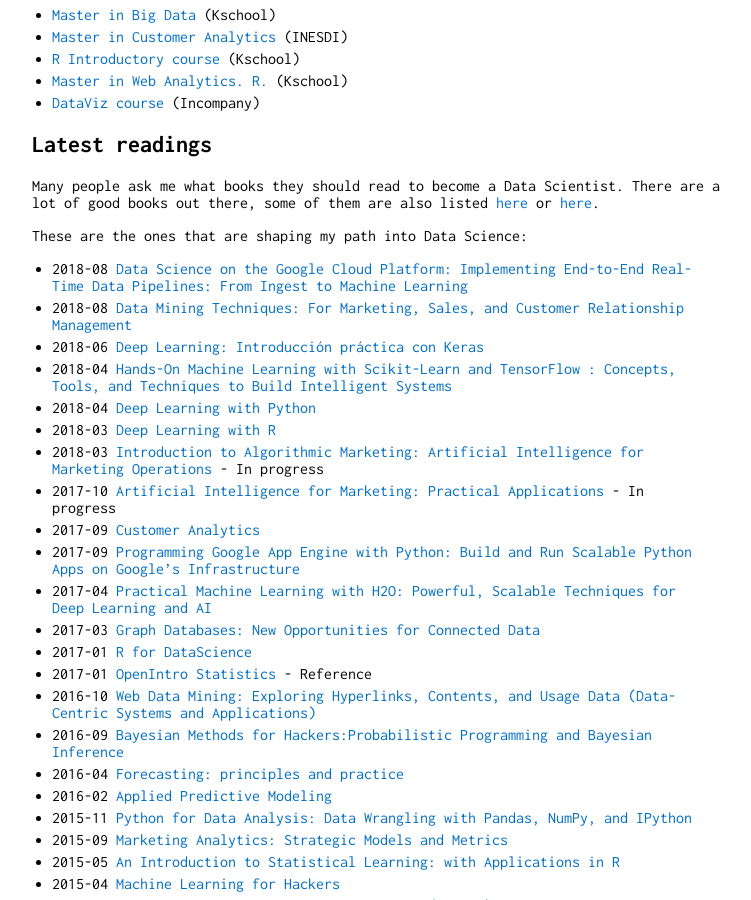
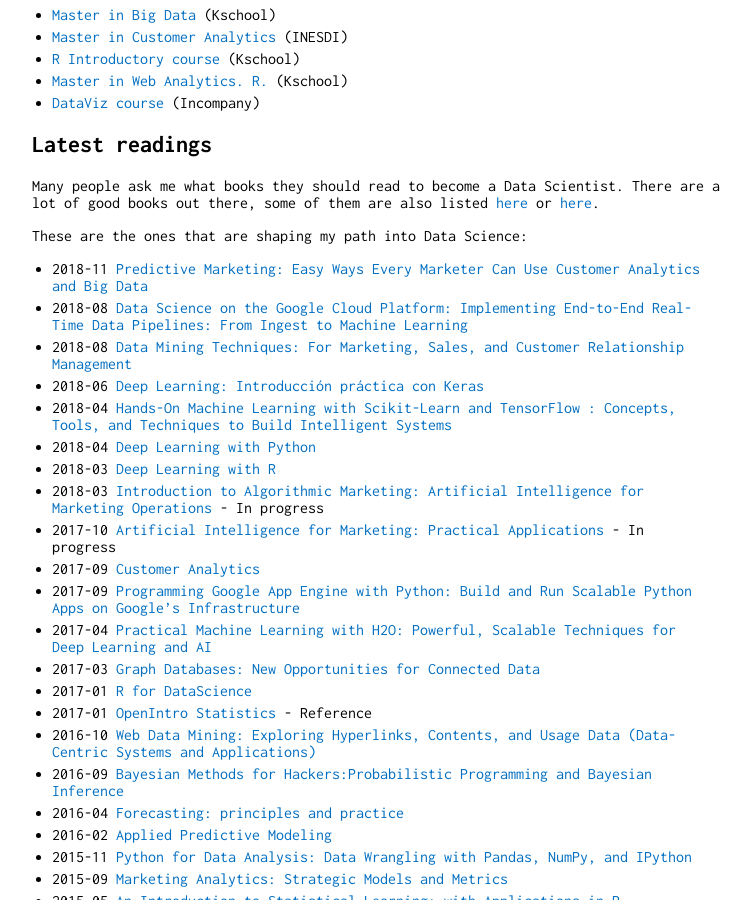
Before and after one commit to joseramoncajide/joseramoncajide.github.io, a Jekyll site: the page built from index.md, in a window 1280 px wide and 900 px high, scrolled down 1050 px. Shown: the whole window, without its empty margins (258-1009 px from the left). Built offline with Jekyll 4.4.1, drawn with Linux system fonts in a browser that asks for light colours.

Commit message:
new book

```diff
--- a/index.md
+++ b/index.md
@@ -54,7 +54,7 @@ In my public [GitHub repository](https://github.com/joseramoncajide/) you'll fin
 Many people ask me what books they should read to become a Data Scientist. There are a lot of good books out there, some of them are also listed [here](https://www.bbvadata.com/recommended-readings-data-science/) or [here](http://elartedemedir.com/blog/evolucion-analista-autoaprendizaje/).
 
  These are the ones that are shaping my path into Data Science:
-
+* 2018-11 [Predictive Marketing: Easy Ways Every Marketer Can Use Customer Analytics and Big Data](https://www.amazon.es/gp/product/1119037360/ref=oh_aui_detailpage_o04_s00?ie=UTF8&psc=1)
 * 2018-08 [Data Science on the Google Cloud Platform: Implementing End-to-End Real-Time Data Pipelines: From Ingest to Machine Learning](http://shop.oreilly.com/product/0636920057628.do)
 * 2018-08 [Data Mining Techniques: For Marketing, Sales, and Customer Relationship Management](https://www.wiley.com/en-us/Data+Mining+Techniques%3A+For+Marketing%2C+Sales%2C+and+Customer+Relationship+Management%2C+3rd+Edition-p-9781118087459)
 * 2018-06 [Deep Learning: Introducción práctica con Keras](https://www.jorditorres.org/DeepLearning)
```
